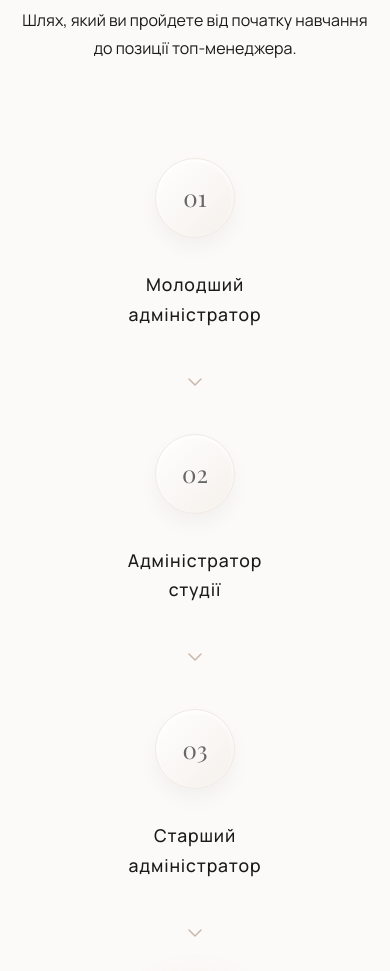
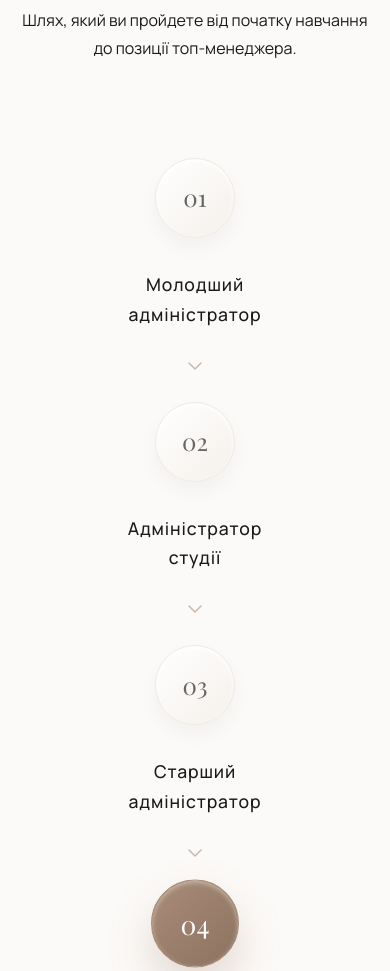
Before and after one commit to dehhaa13-collab/Top-Studio-Manager, a website built with Vite: page index.html in a window 390 px wide. Shown: the part 8040-9011 px from the top of the page. Built offline with nearby package versions, Linux system fonts and the light colour scheme; a web font is replaced by a local one.

Commit message:
fix: iPad 2x2 grid for career path + ensure mobile still uses vertical column with chevrons

```diff
--- a/style.css
+++ b/style.css
@@ -998,6 +998,23 @@ h1 em, h2 em, h3 em {
   .format-section, .career-section {
     background: var(--bg-primary) !important;
   }
+  /* Career path: 2x2 grid on tablet */
+  .career-path {
+    display: grid;
+    grid-template-columns: 1fr 1fr;
+    gap: 2rem 3rem;
+    justify-items: center;
+  }
+  .path-line {
+    display: none;
+  }
+  .path-step {
+    min-width: unset;
+  }
+  /* Hide decorative ring that overlaps career steps */
+  .float-ring {
+    display: none;
+  }
 
 }
 
@@ -1039,10 +1056,13 @@ h1 em, h2 em, h3 em {
     transform: translate(-50%, -50%);
   }
   .career-path {
+    display: flex;
     flex-direction: column;
-    gap: 2rem;
+    align-items: center;
+    gap: 1rem;
   }
   .path-line {
+    display: block;
     width: 24px;
     height: 24px;
     margin: 0.5rem 0;
```
